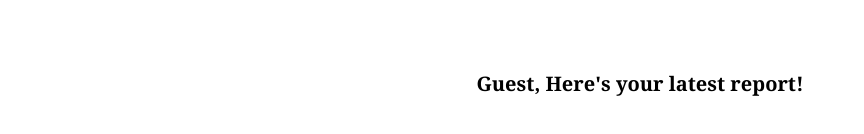
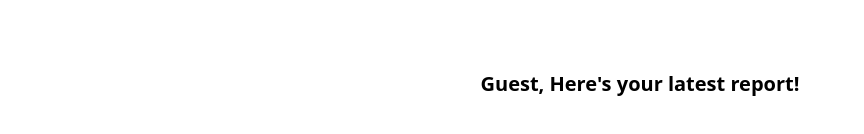
Before and after one commit to AhmedJader/Cryptotrack, a Next.js app: page / in a window 1280 px wide. Shown: the part 340-474 px from the top of the page, without its empty margins (0-864 px from the left). Built offline with nearby package versions, Linux system fonts and the light colour scheme; no server answers; what @next/env would draw is missing.

Commit message:
navbar display text changed

```diff
--- a/app/comp/userhandle.tsx
+++ b/app/comp/userhandle.tsx
@@ -20,7 +20,7 @@ const UserHandle = () => {
 
   return (
     <div>
-      <h2 className="text-xl font-semibold font-serif">{userName}, Here's your latest report!</h2>
+      <h2 className="text-xl font-semibold">{userName}, Here's your latest report!</h2>
     </div>
   )
 }
--- a/app/pages/dashboard/page.tsx
+++ b/app/pages/dashboard/page.tsx
@@ -5,12 +5,13 @@ import { UserButton } from "@clerk/nextjs"; // Handles user profile info
 import User from "../../comp/userhandle"; // Handles user info
 import CryptoHandle from "../../comp/cryptohandle"; // Handles crypto API data
 import CryptoCheck from "../../comp/cryptocheck"; // Handles crypto check
+import Cochat from "../../comp/coherehandle"
 
 const UserId = () => {
   return (
     <main className="flex flex-col min-h-screen">
       {/* ✅ Navbar */}
-      <nav className="w-full fixed top-0 left-0 bg-white shadow-md flex items-center justify-between px-6 py-4">
+      <nav className="w-full fixed top-0 left-0 text-white shadow-md bg-blue-600 hover:bg-blue-700 transition flex items-center justify-between px-6 py-4">
         <User />
         <UserButton />
       </nav>
@@ -23,6 +24,10 @@ const UserId = () => {
           <CryptoCheck />
         </div>
       </div>
+
+      <div>
+        <Cochat />
+      </div>
     </main>
   );
 };
```
